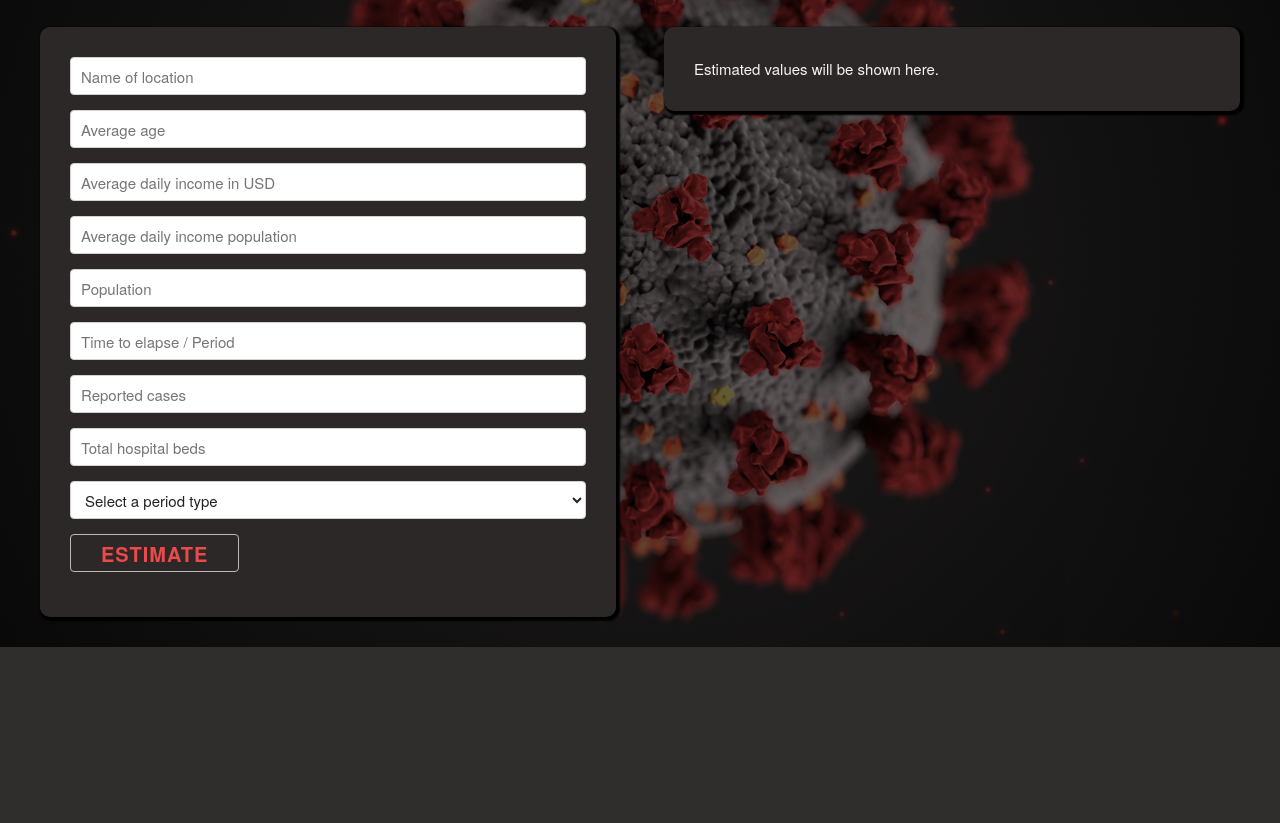
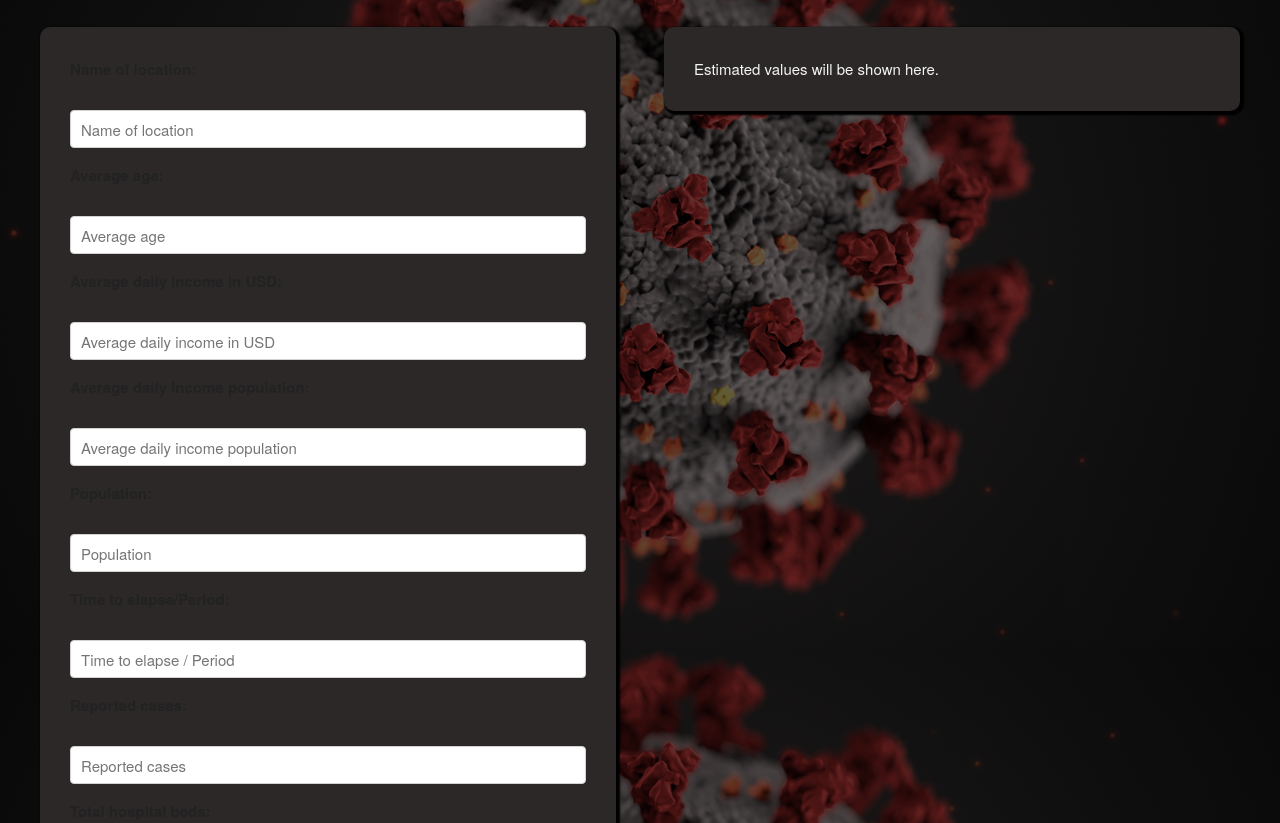
Before and after one commit to Victor-El/Corona-virus-impact-estimator, a plain HTML site: page webapp-UI/index.html in a window 1280 px wide. Shown: the part 153-976 px from the top of the page. Before the commit the page ends 800 px from the top, so only its background shows below. Drawn offline with Linux system fonts and the light colour scheme.

Commit message:
add labels for inputs

```diff
--- a/webapp-UI/index.html
+++ b/webapp-UI/index.html
@@ -20,13 +20,21 @@
         <div class="row">
             <div class="six columns basic-margin-tb-30">
                 <form id="main-form" name="main-form">
+                    <label for="name">Name of location:</label><br>
                     <input class="u-full-width" type="text" placeholder="Name of location" name="name" id="name" required>
+                    <label for="avgAge">Average age:</label><br>
                     <input class="u-full-width" type="number" placeholder="Average age" name="avgAge" id="avg-age" required>
+                    <label for="avgDailyInc">Average daily income in USD:</label><br>
                     <input class="u-full-width" type="number" placeholder="Average daily income in USD" name="avgDailyInc" id="avg-daily-inc-usd" required>
+                    <label for="avgDailyIncPop">Average daily income population:</label><br>
                     <input class="u-full-width" type="number" placeholder="Average daily income population" name="avgDailyIncPop" id="avg-daily-inc-pop" required>
+                    <label for="population">Population:</label><br>
                     <input class="u-full-width" type="number" placeholder="Population" name="population" id="population" data-population required>
+                    <label for="elapse">Time to elapse/Period:</label><br>
                     <input class="u-full-width" type="number" placeholder="Time to elapse / Period" name="elapse" id="elapse" data-time-to-elapse required>
+                    <label for="reported">Reported cases:</label><br>
                     <input class="u-full-width" type="number" placeholder="Reported cases" name="reported" id="reported" data-reported-cases required>
+                    <label for="hospitalBeds">Total hospital beds:</label><br>
                     <input class="u-full-width" type="number" placeholder="Total hospital beds" name="hospitalBeds" id="hospital-beds" data-total-hospital-beds required>
                     <select class="u-full-width" name="periodType" id="period-type" required data-period-type>
                         <option value="select">Select a period type</option>
```
